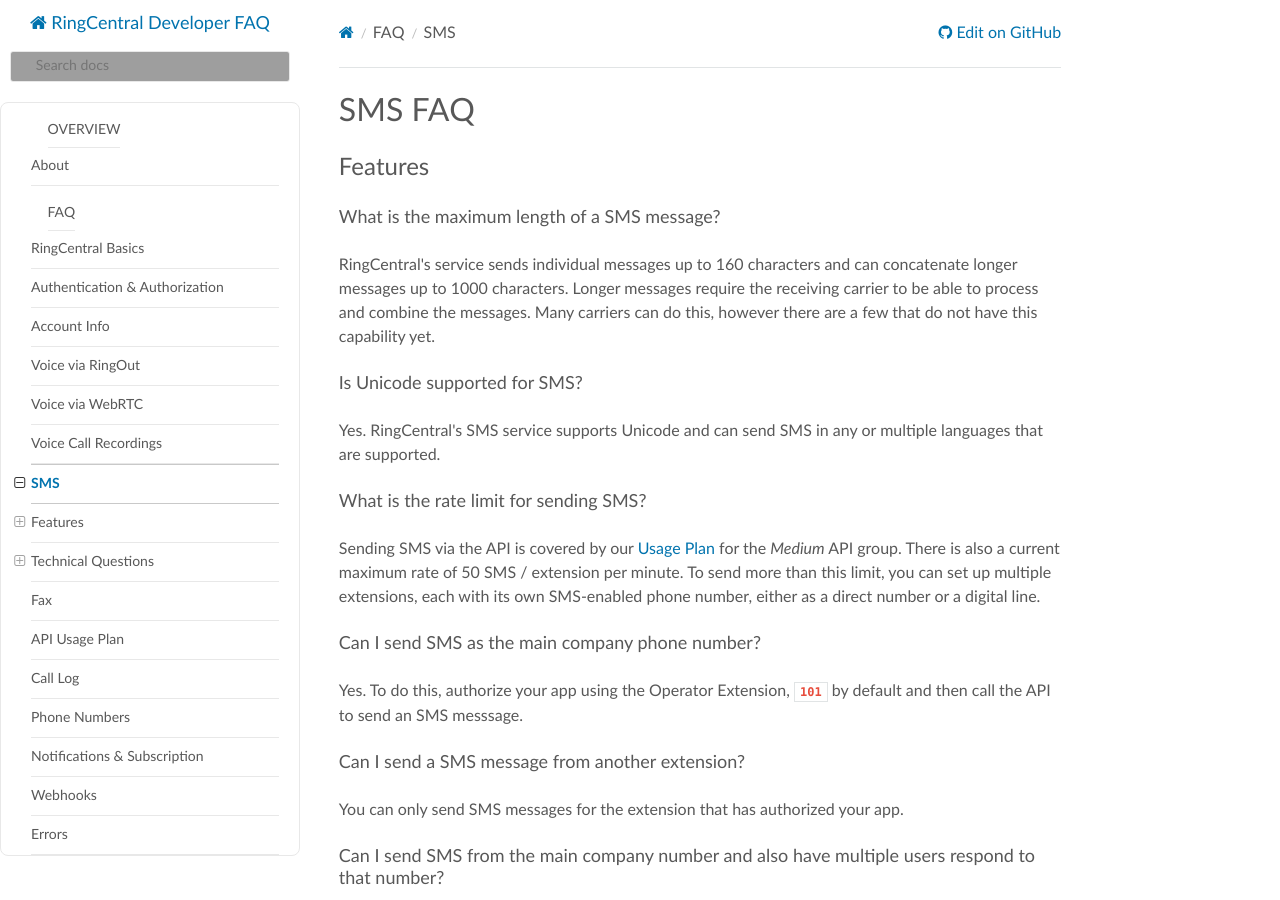
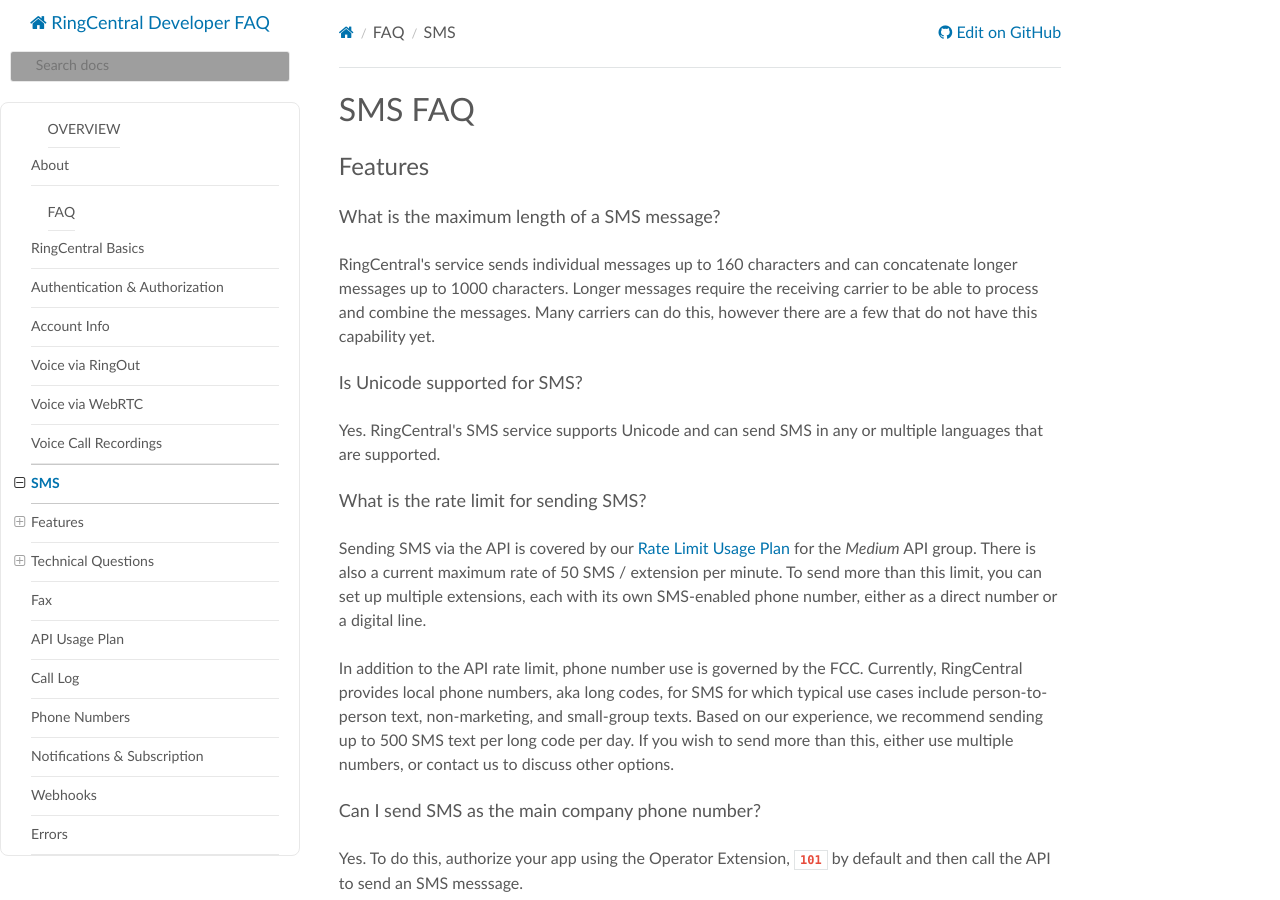
Before and after one commit to ringcentral/ringcentral-faq, an MkDocs documentation site: the page built from docs/sms.md, in a window 1280 px wide and 900 px high. Built offline with MkDocs 1.6.1, drawn with Linux system fonts in a browser that asks for light colours; nearby versions of some CDN libraries; old or Windows-style settings are respelled for this version of MkDocs; grey boxes are pictures that could not be loaded.

Commit message:
Update sms.md

```diff
--- a/docs/sms.md
+++ b/docs/sms.md
@@ -12,7 +12,9 @@
 
 ### What is the rate limit for sending SMS?
 
-Sending SMS via the API is covered by our [Usage Plan](https://developer.ringcentral.com/api-docs/latest/index.html#!#UsagePlan.html) for the *Medium* API group. There is also a current maximum rate of 50 SMS / extension per minute. To send more than this limit, you can set up multiple extensions, each with its own SMS-enabled phone number, either as a direct number or a digital line.
+Sending SMS via the API is covered by our [Rate Limit Usage Plan](https://developer.ringcentral.com/api-docs/latest/index.html#!#APIRateLimits.html) for the *Medium* API group. There is also a current maximum rate of 50 SMS / extension per minute. To send more than this limit, you can set up multiple extensions, each with its own SMS-enabled phone number, either as a direct number or a digital line.
+
+In addition to the API rate limit, phone number use is governed by the FCC. Currently, RingCentral provides local phone numbers, aka long codes, for SMS for which typical use cases include person-to-person text, non-marketing, and small-group texts. Based on our experience, we recommend sending up to 500 SMS text per long code per day. If you wish to send more than this, either use multiple numbers, or contact us to discuss other options.
 
 ### Can I send SMS as the main company phone number?
 
```
